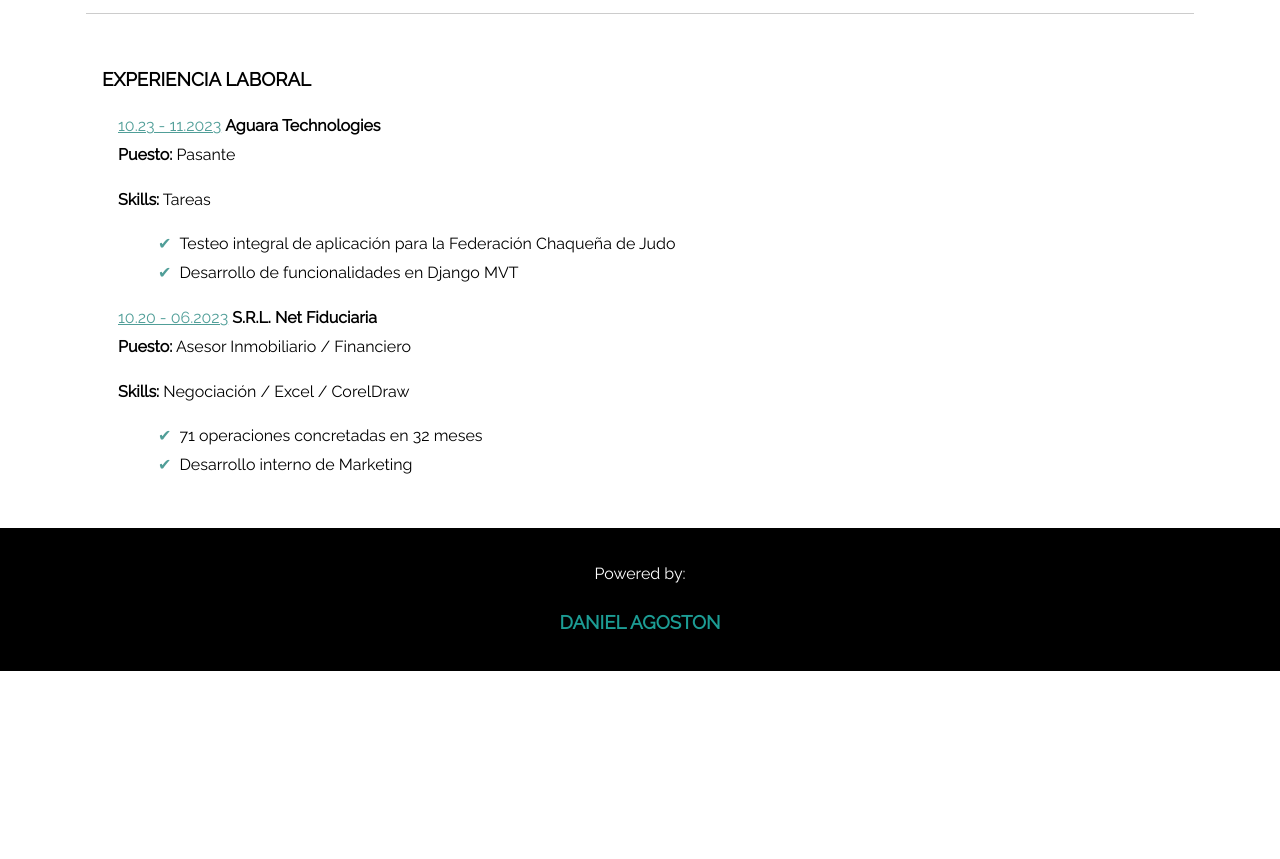
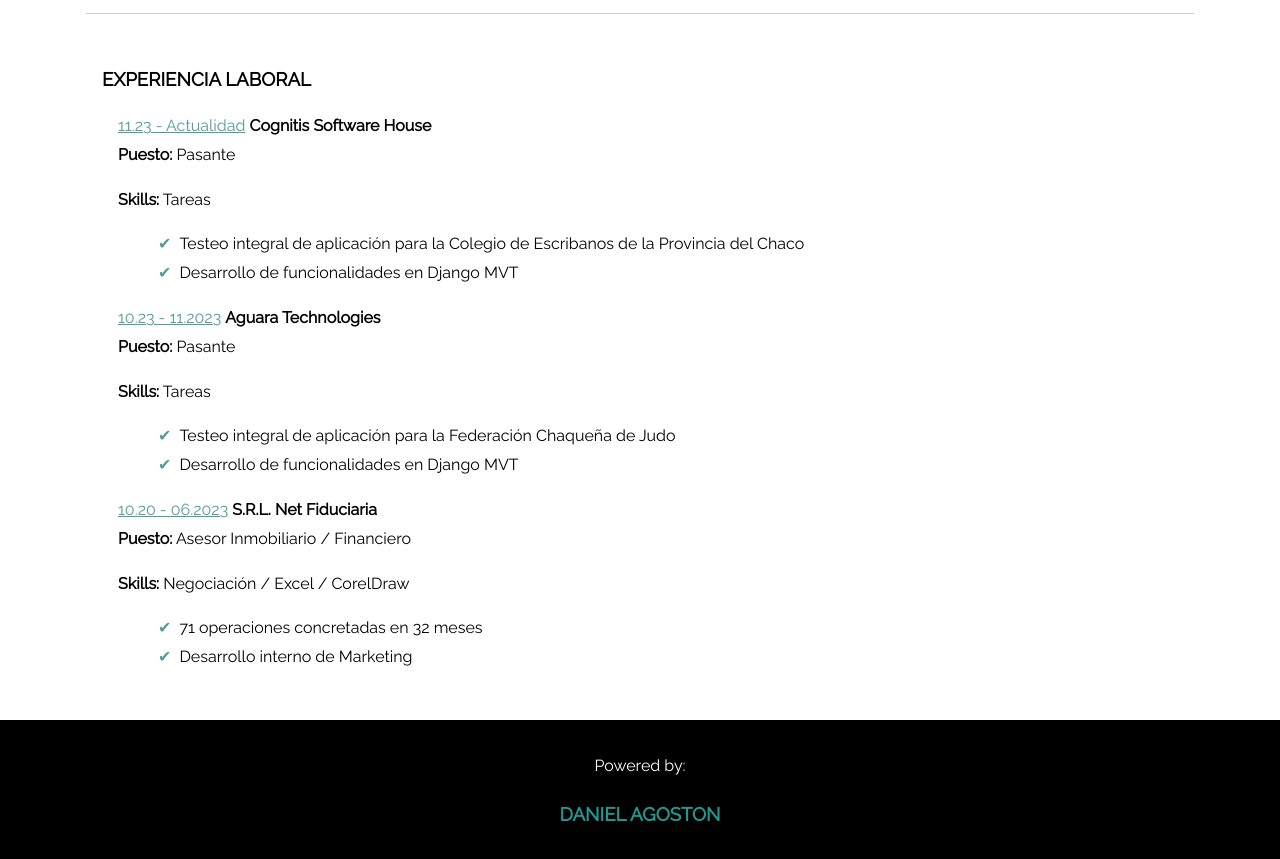
Before and after one commit to danielagoston/danielagoston.github.io, a plain HTML site: page index.html in a window 1280 px wide. Shown: the part 1593-2452 px from the top of the page. Before the commit the page ends 2264 px from the top, so only its background shows below. Drawn offline with Linux system fonts and the light colour scheme.

Commit message:
Update index.html
Agregar trabajo de Cognitis

```diff
--- a/index.html
+++ b/index.html
@@ -110,6 +110,18 @@
       <h3>Experiencia Laboral</h3>
       <article>
         <div class='job-title'>
+          <span>11.23 - Actualidad</span> <strong>Cognitis Software House</strong><br> <strong>Puesto:</strong> Pasante
+        </div>
+        <div>
+          <p><strong>Skills:</strong> Tareas</p>
+          <ul class="job-description">
+            <li>Testeo integral de aplicación para la Colegio de Escribanos de la Provincia del Chaco</li>
+            <li>Desarrollo de funcionalidades en Django MVT</li>
+          </ul>
+        </div>
+      </article>
+      <article>
+        <div class='job-title'>
           <span>10.23 - 11.2023</span> <strong>Aguara Technologies</strong><br> <strong>Puesto:</strong> Pasante
         </div>
         <div>
```
